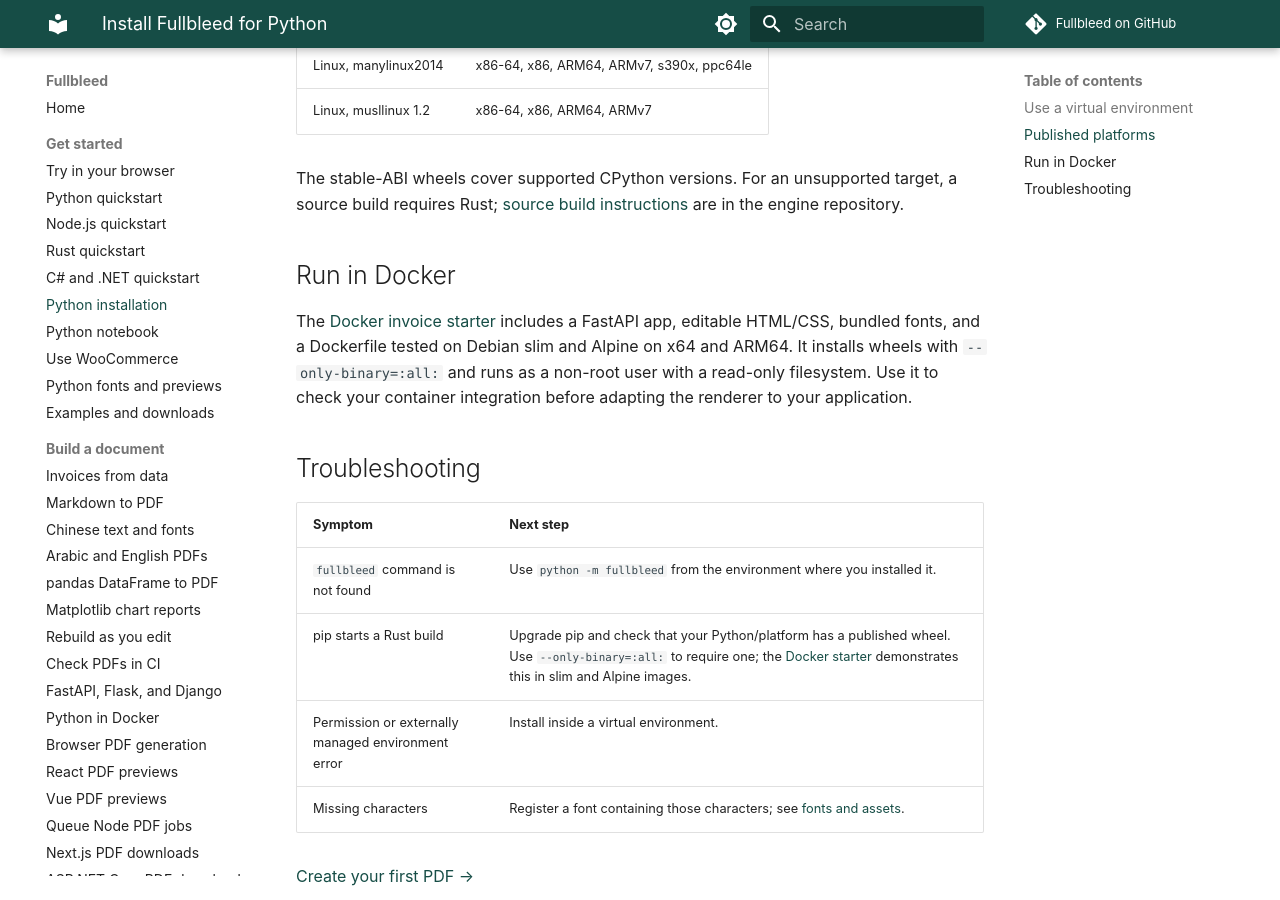
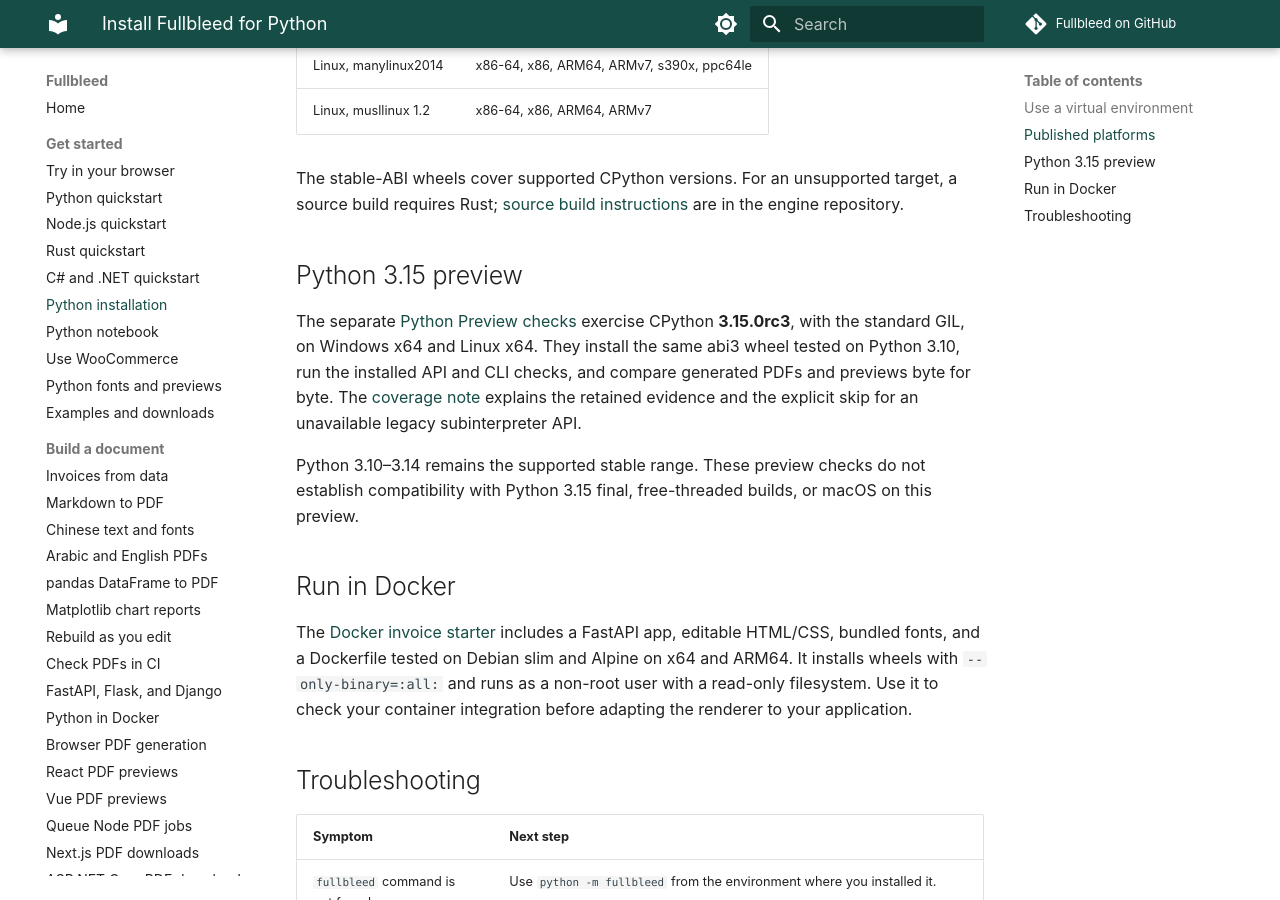
Before and after one commit to fullbleed-engine/docs, an MkDocs documentation site: the page built from docs/getting-started/installation.md, in a window 1280 px wide and 900 px high, scrolled down 941 px. Built offline with MkDocs 1.6.1 and Material for MkDocs 9.7.7, drawn with Linux system fonts in a browser that asks for light colours; comment, search, counter and statistics services are not loaded.

Commit message:
docs: explain Python 3.15 preview coverage

```diff
--- a/docs/getting-started/installation.md
+++ b/docs/getting-started/installation.md
@@ -45,6 +45,20 @@
 
 The stable-ABI wheels cover supported CPython versions. For an unsupported target, a source build requires Rust; [source build instructions](https://github.com/fullbleed-engine/fullbleed-official#install) are in the engine repository.
 
+## Python 3.15 preview
+
+The separate [Python Preview checks](https://github.com/fullbleed-engine/fullbleed-official/actions/runs/37720487567)
+exercise CPython **3.15.0rc3**, with the standard GIL, on Windows x64 and Linux
+x64. They install the same abi3 wheel tested on Python 3.10, run the installed
+API and CLI checks, and compare generated PDFs and previews byte for byte.
+The [coverage note](https://github.com/fullbleed-engine/fullbleed-official/blob/master/docs/python-compatibility.md)
+explains the retained evidence and the explicit skip for an unavailable legacy
+subinterpreter API.
+
+Python 3.10–3.14 remains the supported stable range. These preview checks do not
+establish compatibility with Python 3.15 final, free-threaded builds, or macOS
+on this preview.
+
 ## Run in Docker
 
 The [Docker invoice starter](../guides/python-docker.md) includes a FastAPI app,
```
